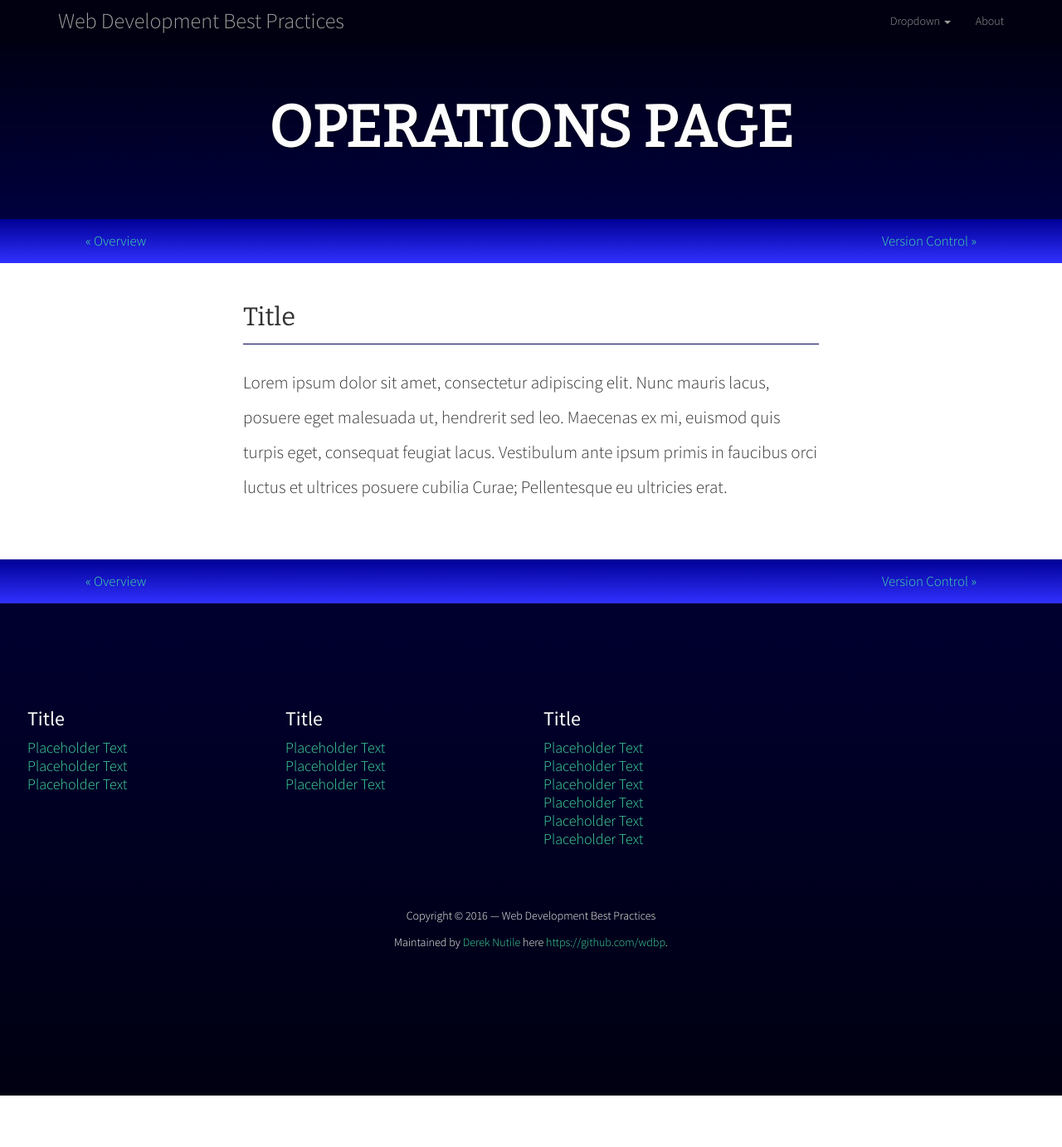
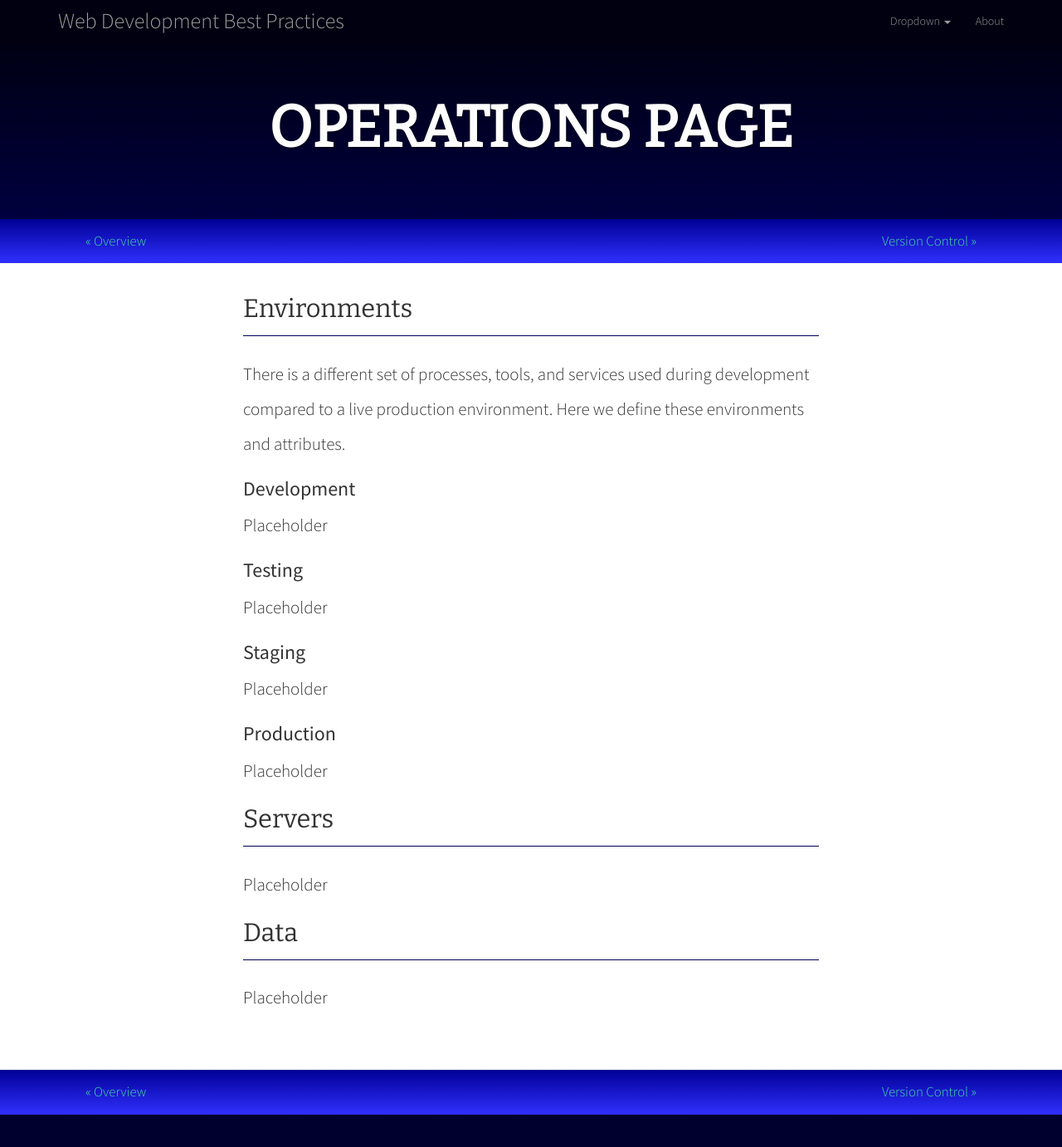
Before and after one commit to wdbp/wdbp.github.io, a Jekyll site: the page built from operations/index.html, in a window 1280 px wide and 1400 px high. Shown: the top 1382 px of the window at 83% size. Built offline with Jekyll 4.4.1, drawn with Linux system fonts in a browser that asks for light colours.

Commit message:
Sets up structure for the operations page.

```diff
--- a/operations/index.html
+++ b/operations/index.html
@@ -11,8 +11,26 @@ header: "Operations Page"
   <div class="container container-narrow">
   <div class="row">
 
-    <h2>Title</h2>
-    <p>Lorem ipsum dolor sit amet, consectetur adipiscing elit. Nunc mauris lacus, posuere eget malesuada ut, hendrerit sed leo. Maecenas ex mi, euismod quis turpis eget, consequat feugiat lacus. Vestibulum ante ipsum primis in faucibus orci luctus et ultrices posuere cubilia Curae; Pellentesque eu ultricies erat.</p>
+    <h2 id="environments" class="anchor">Environments</h2>
+    <p>There is a different set of processes, tools, and services used during development compared to a live production environment.  Here we define these environments and attributes.</p>
+
+    <h3 id="environment-development" class="anchor">Development</h3>
+    <p>Placeholder</p>
+
+    <h3 id="environment-testing" class="anchor">Testing</h3>
+    <p>Placeholder</p>
+
+    <h3 id="environment-staging" class="anchor">Staging</h3>
+    <p>Placeholder</p>
+
+    <h3 id="environment-production" class="anchor">Production</h3>
+    <p>Placeholder</p>
+
+    <h2 id="servers" class="anchor">Servers</h2>
+    <p>Placeholder</p>
+
+    <h2 id="data" class="anchor">Data</h2>
+    <p>Placeholder</p>
 
   </div><!-- /.row -->
   </div><!-- /.container -->
```
